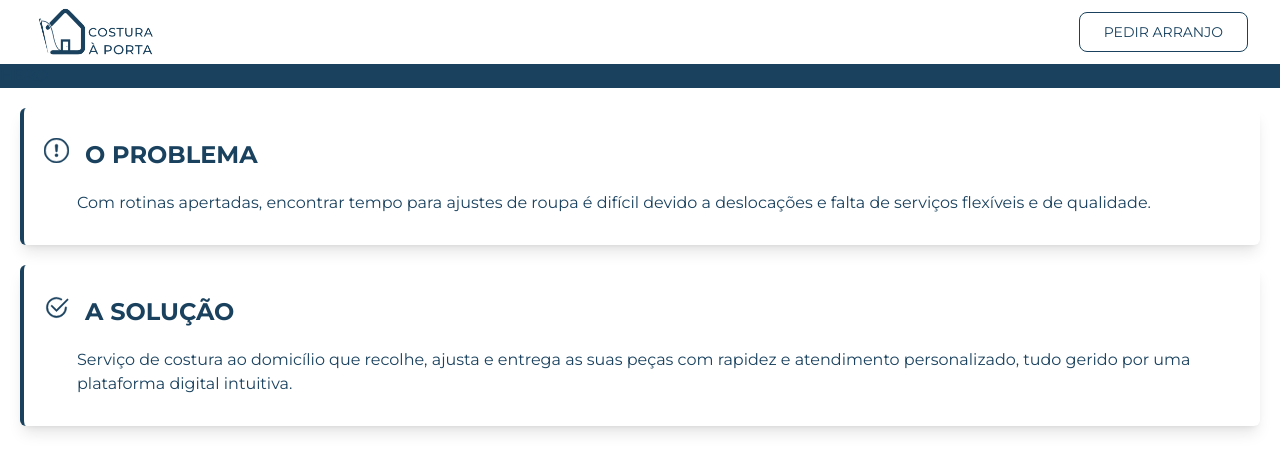
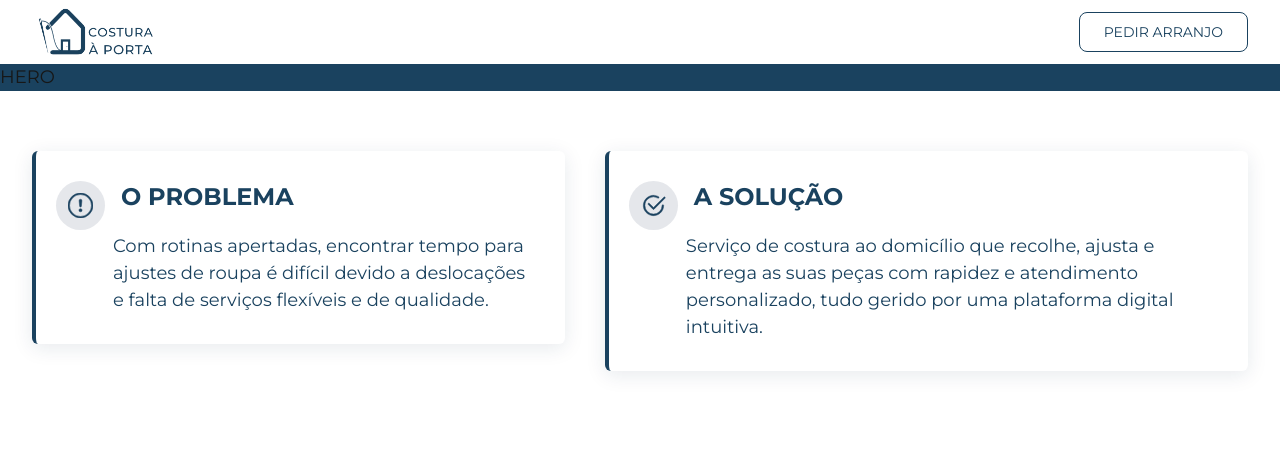
Before and after one commit to claudivieira/costura-a-porta, a Next.js app: page / in a window 1280 px wide. Shown: the top 472 px of the page. Built offline with nearby package versions, Linux system fonts and the light colour scheme.

Commit message:
Cleanup and finish text card

```diff
--- a/app/components/RequestServiceBtn.tsx
+++ b/app/components/RequestServiceBtn.tsx
@@ -1,14 +1,15 @@
-'use client';
-import React from "react";
+import React from 'react'
 
-export default function RequestService() {
-    return (
-        <a
+const RequestServiceBtn = () => {
+  return (
+    <a
             className="text-primary border-1 border-primary rounded-lg px-6 content-center h-10 uppercase text-[14px]"
             href="https://wa.link/1v15kn"
             target="_blank"
         >
             Pedir Arranjo
         </a>
-    )
+  )
 }
+
+export default RequestServiceBtn
--- a/app/globals.css
+++ b/app/globals.css
@@ -2,22 +2,41 @@
 
 :root {
   --background: #ffffff;
+  --foreground: #171717;
+  --primary: #1A425F;
+  --secondary: #F2C45A;
 }
 
 @theme inline {
-  --color-*: initial;
   --color-background: var(--background);
+  --color-foreground: var(--foreground);
   --color-primary: var(--primary);
   --color-secondary: var(--secondary);
-  --font-sans: var(--font-montserrat);
-  --primary: #1A425F;
-  --secondary: #F2C45A;
-  --gray: #f3f4f6;
+  --shadow-soft: 0 4px 20px hsl(203 61% 18% / .1);
+}
+
+/* @media (prefers-color-scheme: dark) {
+  :root {
+    --background: #1A425F;
+    --foreground: #ffffff;
+    --primary: #1A425F;
+    --secondary: #F2C45A;
+  }
+} */
+
+@layer utilities{
+  .textCard {
+    @apply flex items-start gap-2 pl-[20px] p-[30px] border-l-4 border-l-primary shadow-(--shadow-soft) rounded-md;
+  }
+
+  .textCardTitle {
+    @apply ml-2 mb-[20px] text-2xl font-bold;
+  }
 }
 
 body {
   background: var(--background);
-  color: var(--primary);
-  font-family: Montserrat, Helvetica, sans-serif;
-  font-weight: 400;
+  color: var(--foreground);
+  font-family: Arial, Helvetica, sans-serif;
+  font-size: 18px;
 }
--- a/app/page.tsx
+++ b/app/page.tsx
@@ -7,7 +7,7 @@ export default function Home() {
   return (
     <div>
       <header>
-        <div className="container mx-auto px-6 lg:px-8">
+        <div className="mx-auto px-6 lg:px-8 bg-white">
           <div className="flex items-center justify-between">
             <div className="flex items-center gap-3">
               <Image
@@ -27,25 +27,25 @@ export default function Home() {
         <section className="bg-primary">
           HERO
         </section>
-        <section className="bg-background text-primary">
-          <ul>
-            <li className="flex items-baseline gap-2 m-[20px] pl-[20px] p-[30px] border-l-4 border-l-indigo-500 shadow-lg rounded-md">
-              <div className="bg--gray rounded-full flex-shrink-0">
-                <BsExclamationCircle size={25} strokeWidth={0.25} />
+        <section className="bg-white text-primary py-15">
+          <ul className="px-6 lg:px-8 lg:flex lg:flex-row lg:items-start">
+            <li className="textCard">
+              <div className="p-3 bg-gray-200 rounded-full flex-shrink-0">
+                <BsExclamationCircle size={25} strokeWidth={0.3} />
               </div>
               <div>
-              <h2 className="ml-2 mb-[20px] text-2xl font-bold">O PROBLEMA</h2>
-              <p>Com rotinas apertadas, encontrar tempo para ajustes de roupa é difícil devido a deslocações e falta de serviços flexíveis e de qualidade.</p>
+                <h2 className="textCardTitle">O PROBLEMA</h2>
+                <p>Com rotinas apertadas, encontrar tempo para ajustes de roupa é difícil devido a deslocações e falta de serviços flexíveis e de qualidade.</p>
               </div>
 
             </li>
-            <li className="flex items-baseline gap-2 m-[20px] pl-[20px] p-[30px] border-l-4 border-l-indigo-500 shadow-lg rounded-md">
-              <div>
-                <BsCheck2Circle size={25} strokeWidth={0.25} />
+            <li className="textCard sm:mt-15 lg:mt-0 lg:ml-10">
+              <div className="p-3 bg-gray-200 rounded-full flex-shrink-0">
+                <BsCheck2Circle size={25} strokeWidth={0.3} />
               </div>
               <div>
-              <h2 className="ml-2 mb-[20px] text-2xl font-bold">A SOLUÇÃO</h2>
-              <p>Serviço de costura ao domicílio que recolhe, ajusta e entrega as suas peças com rapidez e atendimento personalizado, tudo gerido por uma plataforma digital intuitiva.</p>
+                <h2 className="textCardTitle">A SOLUÇÃO</h2>
+                <p>Serviço de costura ao domicílio que recolhe, ajusta e entrega as suas peças com rapidez e atendimento personalizado, tudo gerido por uma plataforma digital intuitiva.</p>
               </div>
             </li>
           </ul>
```
Also changed, not shown: 1 other file (tests, documents, lock files or other folders).
